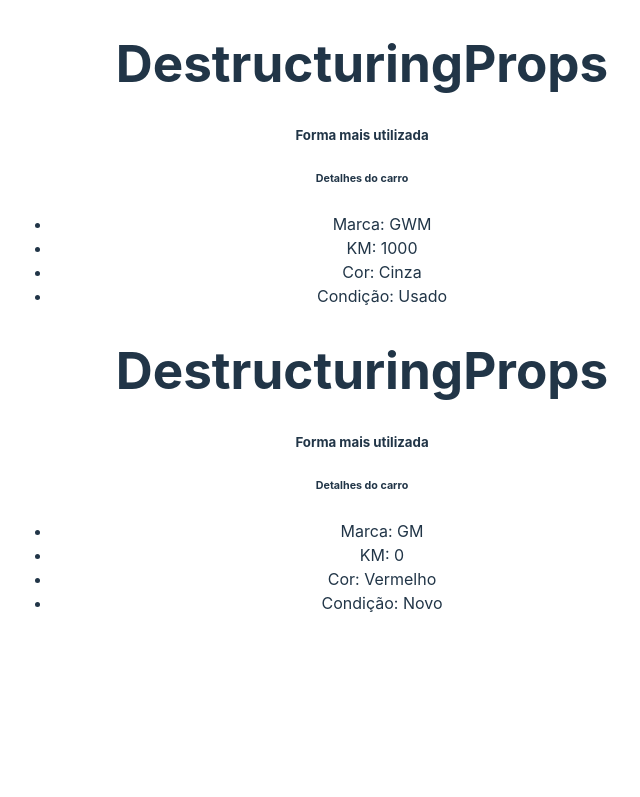
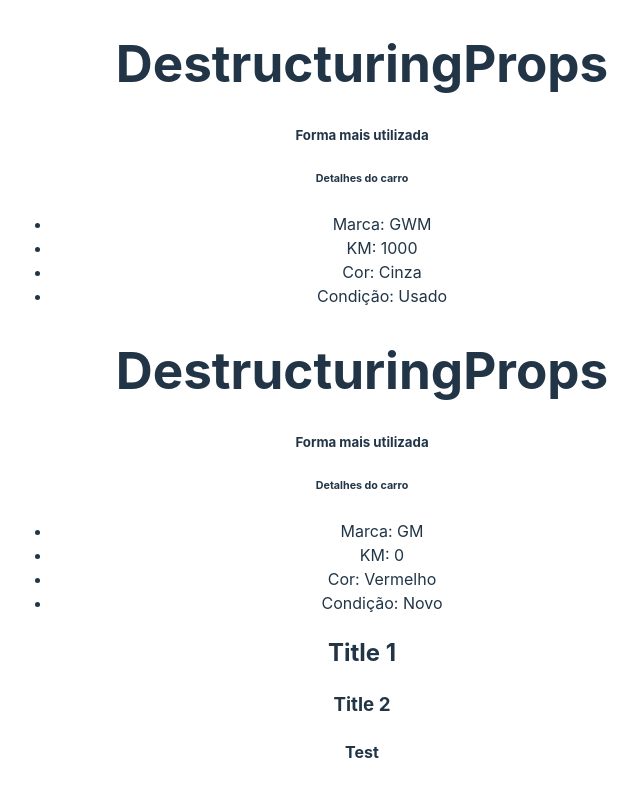
Before and after one commit to uadson/vuejs-course, a React (Vite) app in the folder code/important/: page / in a window 1280 px wide. Shown: the part 4020-4817 px from the top of the page, without its empty margins (278-918 px from the left). Before the commit the page ends 4683 px from the top, so only its background shows below. Built offline with nearby package versions, Linux system fonts and the light colour scheme.

Commit message:
class 19: fragments

```diff
--- a/code/important/src/App.jsx
+++ b/code/important/src/App.jsx
@@ -6,9 +6,11 @@
 import ConditionalRender from './components/ConditionalRender'
 import Props from './components/Props'
 import DestructuringProps from './components/DestructuringProps'
+import Fragments from './components/Fragments'
 
 // Styles
 import './App.css'
+import { Fragment } from 'react'
 
 // Main
 function App() {
@@ -62,6 +64,7 @@
         {cars.map((car) => (
           < DestructuringProps brand={car.brand} km={car.km} color={car.color} newCar={car.status}/>
         ))}
+        < Fragments propFragment="Test"/>
       </div>
     </>
   )
--- /dev/null
+++ b/code/important/src/components/Fragments.jsx
@@ -0,0 +1,11 @@
+const Fragments = ({propFragment}) => {
+  return (
+    <>
+        <h2>Title 1</h2>
+        <h3>Title 2</h3>
+        <h4>{propFragment}</h4>
+    </>
+  )
+}
+
+export default Fragments
```
